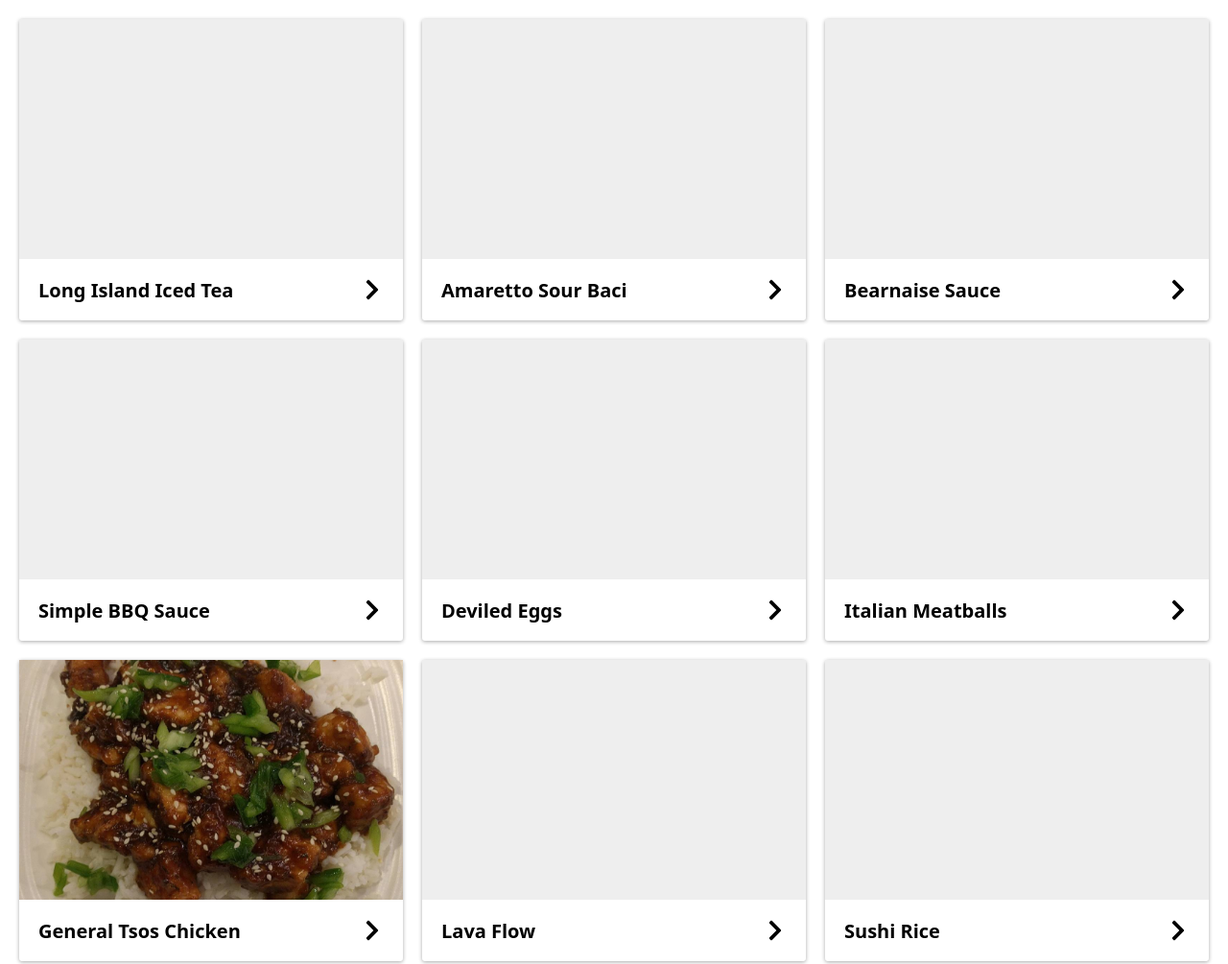
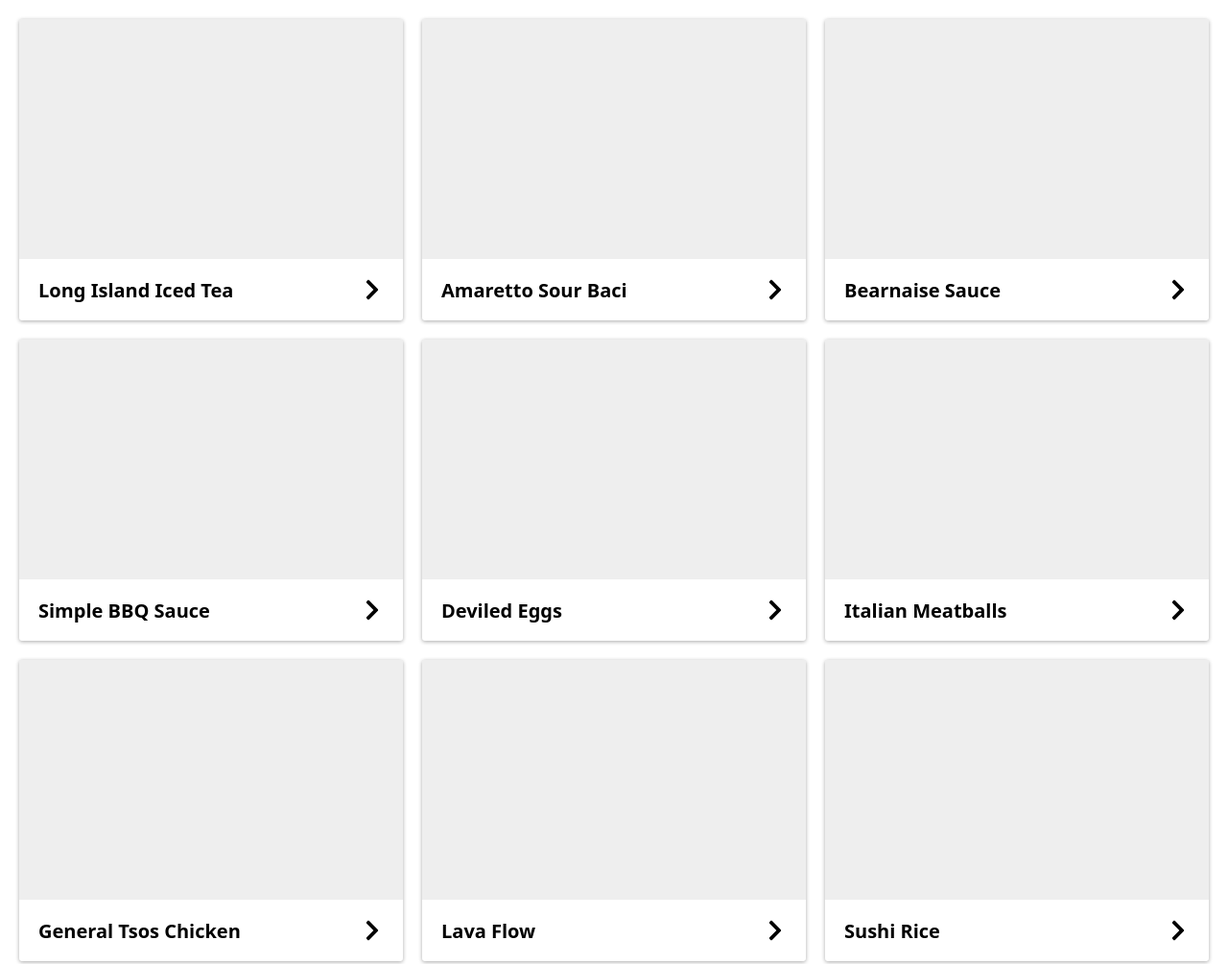
Before and after one commit to likens/recipes, a Gatsby site: page /recipes in a window 1280 px wide. Shown: the top 1005 px of the page at 96% size. Built offline with nearby package versions, Linux system fonts and the light colour scheme; Gatsby itself is replaced by a stand-in of ours.

Commit message:
Update Recipe “general-tsos-chicken”

```diff
--- a/src/pages/recipes/general-tsos-chicken.md
+++ b/src/pages/recipes/general-tsos-chicken.md
@@ -2,7 +2,7 @@
 templateKey: recipe
 name: General Tsos Chicken
 date: 2020-07-22T21:33:11.137Z
-image: /img/general-tso-s-chicken-sticky-rice-generaltso-chicken-rice-stickyrice-chinese-chinesefood-2.jpg
+image: ""
 ingredients:
   - name: chicken breasts (or thighs), boneless and skinless in 1 inch cubes
     quantity: 1 1/2
```
